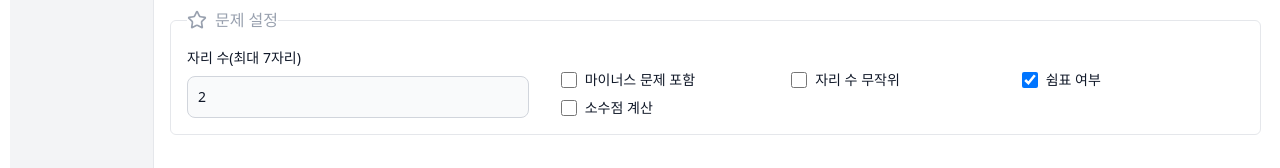
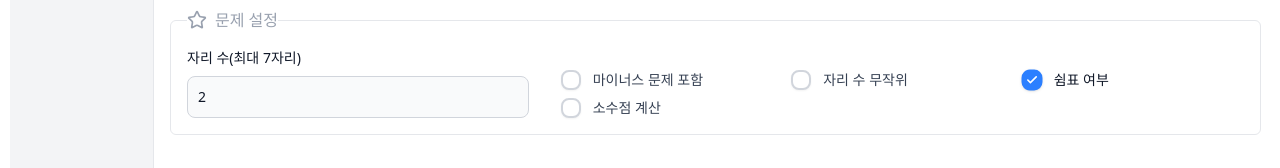
Before and after one commit to semanticist21/go-abacus, a React (Vite) app: page / in a window 1280 px wide. Shown: the part 358-526 px from the top of the page. Built offline with nearby package versions, Linux system fonts and the light colour scheme.

Commit message:
feat: redesign checkbox component with animated check icon and remove division digit input

```diff
--- a/src/components/ui/checkbox.tsx
+++ b/src/components/ui/checkbox.tsx
@@ -1,4 +1,5 @@
-import {FC, HTMLAttributes, InputHTMLAttributes, useId} from 'react';
+import {Check} from 'lucide-react';
+import {ChangeEvent, FC, HTMLAttributes, InputHTMLAttributes, useId} from 'react';
 import {Except} from 'type-fest';
 
 import {cn} from '../../util/cn';
@@ -13,24 +14,60 @@ export const Checkbox: FC<MainCheckboxProps> = ({
   label,
   containerClassName,
   containerProps: divProps,
+  className,
+  checked,
+  onChange,
+  disabled,
   ...rest
 }) => {
   const id = useId();
 
   return (
     <div
-      aria-controls={id}
-      className={cn('flex cursor-pointer items-center', containerClassName)}
+      className={cn(
+        'group flex items-center gap-3',
+        disabled && 'opacity-50',
+        containerClassName
+      )}
       {...divProps}
     >
-      <input
-        className="h-4 w-4 rounded border-gray-300 bg-gray-100 text-blue-600 focus:ring-2 focus:ring-blue-500"
-        id={id}
-        type="checkbox"
-        {...rest}
-      />
       <label
-        className="ms-2 cursor-pointer text-sm font-medium text-gray-900 select-none"
+        htmlFor={id}
+        className={cn(
+          'relative flex h-5 w-5 cursor-pointer items-center justify-center rounded-lg border-2 transition-all duration-200 ease-in-out',
+          'border-gray-300 bg-white shadow-xs',
+          'hover:border-blue-400 hover:shadow-sm',
+          'has-[:focus]:ring-2 has-[:focus]:ring-blue-500 has-[:focus]:ring-opacity-20',
+          'has-[:checked]:border-blue-500 has-[:checked]:bg-blue-500 has-[:checked]:shadow has-[:checked]:scale-105',
+          'group-hover:border-blue-400',
+          disabled && 'cursor-not-allowed hover:border-gray-300 hover:shadow-xs'
+        )}
+      >
+        <input
+          className={cn('absolute inset-0 opacity-0', className)}
+          id={id}
+          type="checkbox"
+          checked={checked}
+          onChange={onChange}
+          disabled={disabled}
+          {...rest}
+        />
+        <Check
+          className={cn(
+            'pointer-events-none h-3 w-3 text-white transition-all duration-200',
+            checked ? 'scale-100 opacity-100' : 'scale-75 opacity-0'
+          )}
+          strokeWidth={3}
+          aria-hidden="true"
+        />
+      </label>
+      <label
+        className={cn(
+          'cursor-pointer text-sm font-medium transition-colors duration-200 select-none',
+          'text-gray-700 group-hover:text-gray-900',
+          checked && 'text-gray-900',
+          disabled && 'cursor-not-allowed'
+        )}
         htmlFor={id}
       >
         {label}
--- a/src/pages/multiply/body.tsx
+++ b/src/pages/multiply/body.tsx
@@ -132,16 +132,6 @@ const MultiplyBody = () => {
           </legend>
 
           <div className="grid w-full grid-cols-3 gap-4">
-            <Input
-              containerClassName="flex-1"
-              label="나눗셈 자리 수"
-              max={7}
-              min={1}
-              placeholder="자리 수 (ex. 2)"
-              type="number"
-              value={options.big_divide_min_digit}
-              onChange={(e) => setOptions({big_divide_min_digit: Number(e.target.value)})}
-            />
             <RangeSlider
               label="큰 수 자리수 범위"
               max={7}
```
